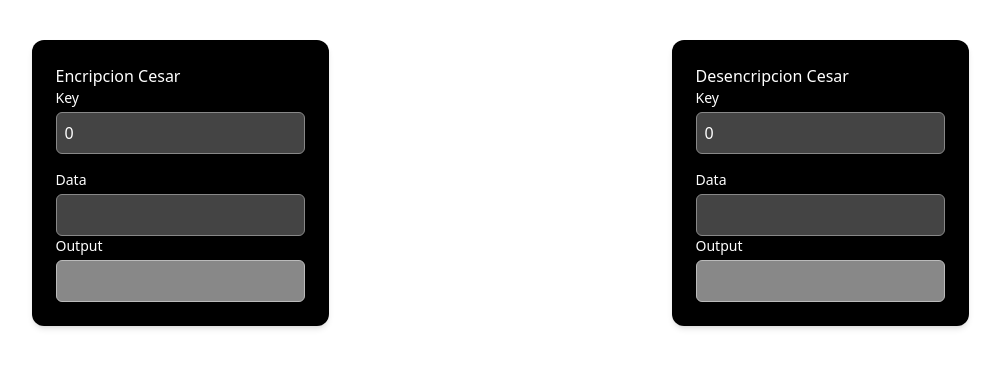
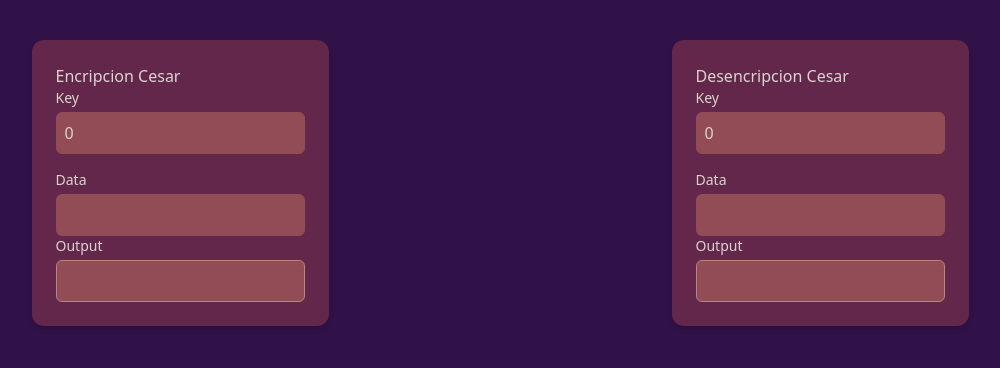
Before and after one commit to HasSak-47/crypto-test, a React (Vite) app: page / in a window 1280 px wide. Shown: the top 368 px of the page, without its empty margins (140-1140 px from the left). Built offline with nearby package versions, Linux system fonts and the light colour scheme.

Commit message:
rsa no more

```diff
--- a/index.html
+++ b/index.html
@@ -1,5 +1,5 @@
 <!doctype html>
-<html lang="en">
+<html lang="en" class="bg-5 h-dvh">
   <head>
     <meta charset="UTF-8" />
     <!-- link rel="icon" type="image/svg+xml" href="/vite.svg" /-->
--- a/src/App.tsx
+++ b/src/App.tsx
@@ -1,7 +1,6 @@
 import { useState, Dispatch, SetStateAction, ChangeEvent } from 'react'
 
 function encryptCaesar(key: number, data: string): string {
-	console.log(typeof data)
   return data
     .split('')
     .map((char) => shiftChar(char, key))
@@ -55,22 +54,22 @@ function Encryptor<KeyT, DataT>({
   const [data, setdata] = useState<DataT>(default_data)
 
   return (
-		<div className='bg-5 text-1 mx-auto mt-10 max-w-xl rounded-xl p-6 shadow-md'>
+    <div className='form-container'>
       <h1> {title} </h1>
       <form className='flex flex-col gap-4'>
         <div className='flex flex-col'>
-					<label className='text-1 mb-1 text-sm font-medium'>Key</label>
+          <label className='form-label'>Key</label>
           <input
-						className='form-input bg-4 text-1 rounded-md border border-3 p-2 focus:ring-2 focus:outline-none'
+            className='form-input'
             onChange={(e) => validate_key(e, setkey)}
             defaultValue={'' + key}
           />
         </div>
 
         <div className='flex flex-col'>
-					<label className='text-1 mb-1 text-sm font-medium'>Data</label>
+          <label className='form-label'>Data</label>
           <input
-						className='form-input bg-4 text-1 rounded-md border border-3 p-2 focus:ring-2 focus:outline-none'
+            className='form-input'
             onChange={(e) => validate_data(e, setdata)}
             defaultValue={'' + data}
           />
--- a/src/index.css
+++ b/src/index.css
@@ -1,17 +1,17 @@
 @import 'tailwindcss';
 
 @theme {
-    --color-1: #ffffff;
-    --color-2: #bbbbbb;
-    --color-3: #888888;
-    --color-4: #444444;
-    --color-5: #000000;
+    --color-1: #dad4cf;
+    --color-2: #b6877c;
+    --color-3: #914c55;
+    --color-4: #62274a;
+    --color-5: #311248;
     --font-mono: 'Fira Code', monospace;
 }
 
 @layer components {
     .form-container {
-        @apply bg-5 text-1 w-full max-w-xl rounded-xl p-6 shadow-md;
+        @apply bg-4 text-1 mx-auto mt-10 max-w-xl rounded-xl p-6 shadow-md;
     }
 
     .form-label {
@@ -19,6 +19,6 @@
     }
 
     .form-input {
-        @apply bg-4 text-1 w-full rounded-md border border-3 p-2 focus:ring-2 focus:outline-none;
+        @apply bg-3 text-1 w-full cursor-copy rounded-md border border-3 p-2 focus:ring-2 focus:outline-none;
     }
 }
```
Also changed, not shown: 4 other files (tests, documents, lock files or other folders). Lines whose indentation alone changed are shown as unchanged.
